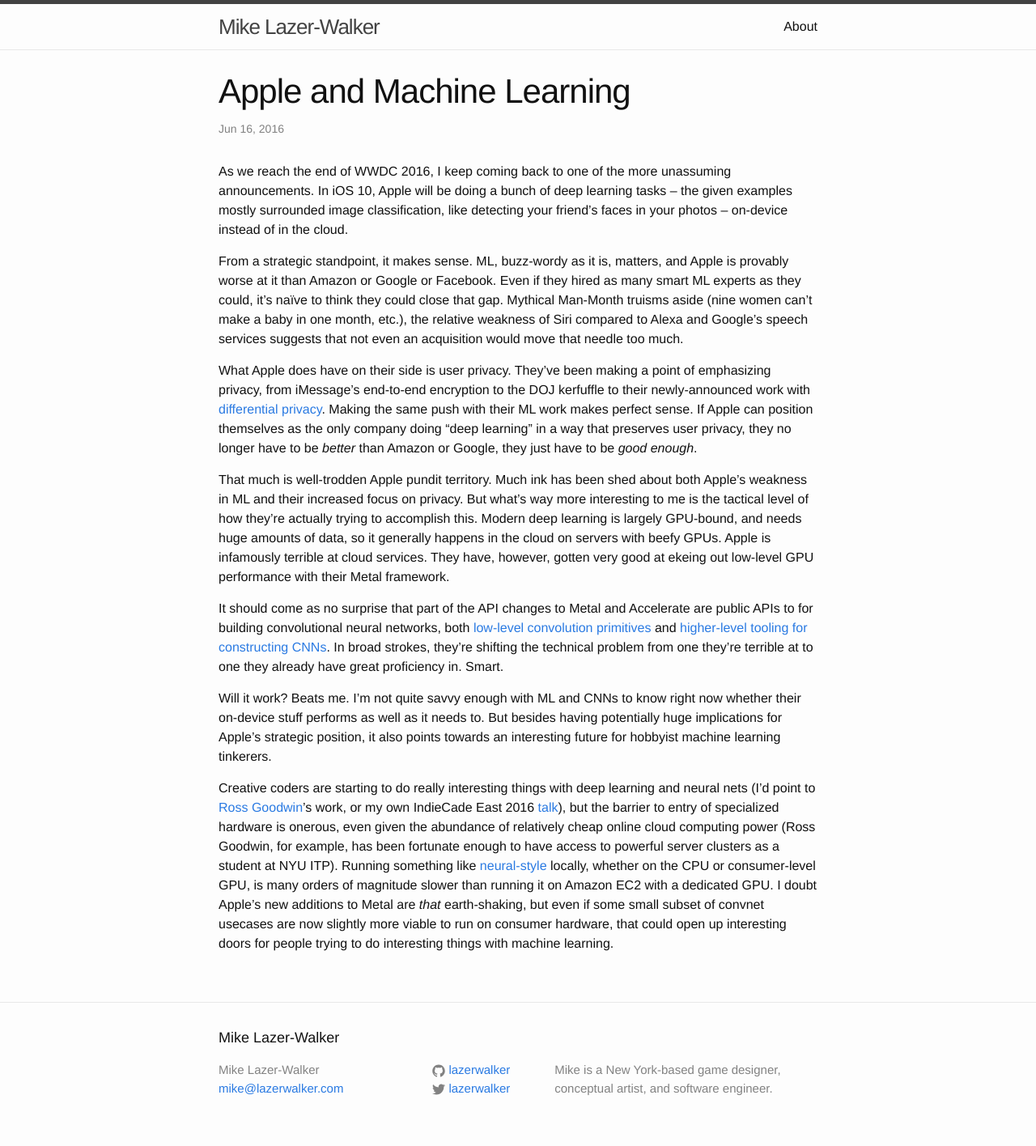
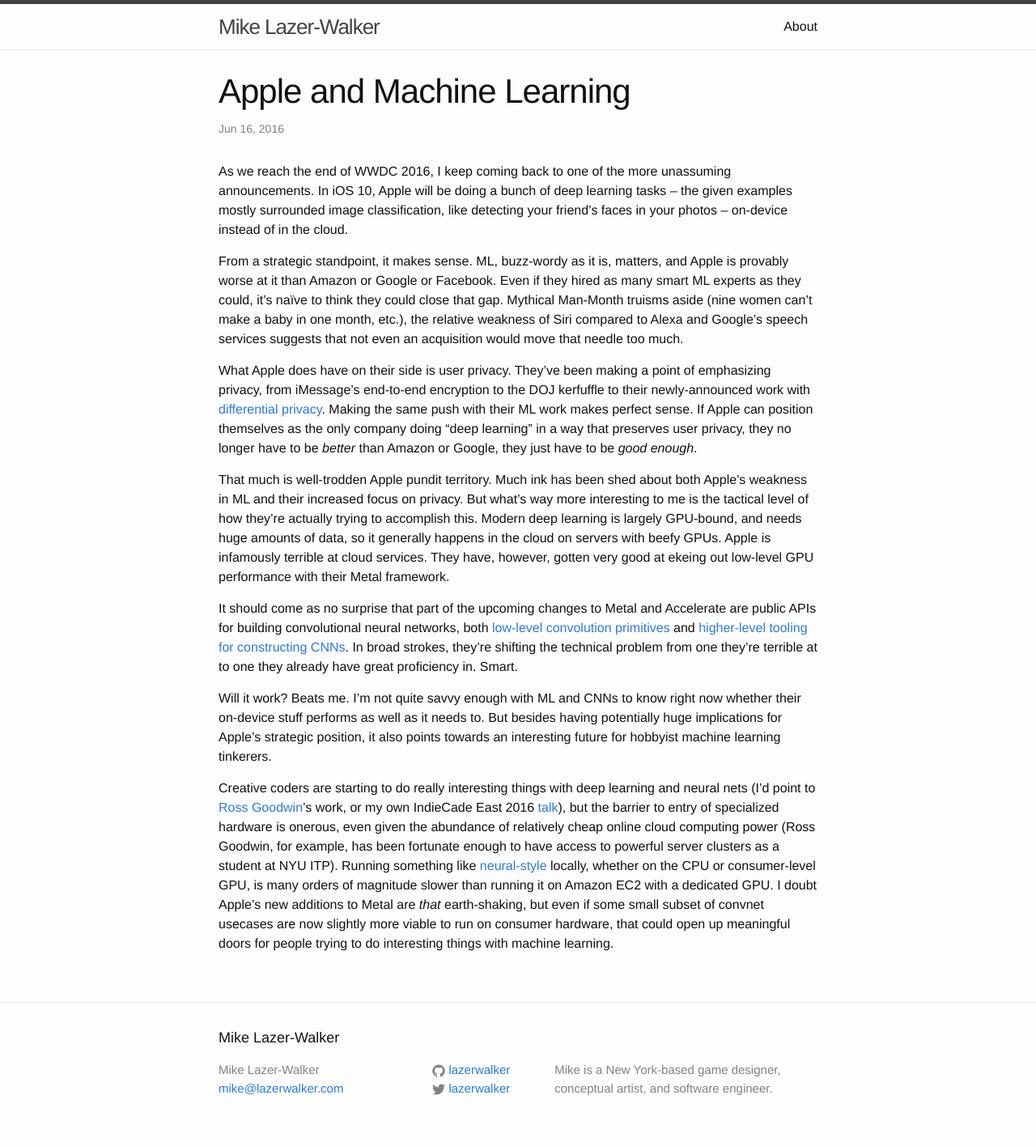
Before and after one commit to lazerwalker/blog, a Jekyll site: the page built from _posts/2016-06-16-apple-and-machine-learning.md, in a window 1280 px wide. Shown: the whole page at 81% size. Built offline with Jekyll 4.4.1, drawn with Linux system fonts in a browser that asks for light colours.

Commit message:
Accidentally a word

```diff
--- a/_posts/2016-06-16-apple-and-machine-learning.md
+++ b/_posts/2016-06-16-apple-and-machine-learning.md
@@ -14,8 +14,8 @@
 
 That much is well-trodden Apple pundit territory. Much ink has been shed about both Apple's weakness in ML and their increased focus on privacy. But what's way more interesting to me is the tactical level of how they're actually trying to accomplish this. Modern deep learning is largely GPU-bound, and needs huge amounts of data, so it generally happens in the cloud on servers with beefy GPUs. Apple is infamously terrible at cloud services. They have, however, gotten very good at ekeing out low-level GPU performance with their Metal framework.
 
-It should come as no surprise that part of the API changes to Metal and Accelerate are public APIs to for building convolutional neural networks, both [low-level convolution primitives](https://developer.apple.com/library/prerelease/content/samplecode/BasicNeuralNetworkSubroutines/Introduction/Intro.html#//apple_ref/doc/uid/TP40017299) and [higher-level tooling for constructing CNNs](https://developer.apple.com/reference/metalperformanceshaders). In broad strokes, they're shifting the technical problem from one they're terrible at to one they already have great proficiency in. Smart.
+It should come as no surprise that part of the upcoming changes to Metal and Accelerate are public APIs for building convolutional neural networks, both [low-level convolution primitives](https://developer.apple.com/library/prerelease/content/samplecode/BasicNeuralNetworkSubroutines/Introduction/Intro.html#//apple_ref/doc/uid/TP40017299) and [higher-level tooling for constructing CNNs](https://developer.apple.com/reference/metalperformanceshaders). In broad strokes, they're shifting the technical problem from one they're terrible at to one they already have great proficiency in. Smart.
 
 Will it work? Beats me. I'm not quite savvy enough with ML and CNNs to know right now whether their on-device stuff performs as well as it needs to. But besides having potentially huge implications for Apple's strategic position, it also points towards an interesting future for hobbyist machine learning tinkerers.
 
-Creative coders are starting to do really interesting things with deep learning and neural nets (I'd point to [Ross Goodwin](http://rossgoodwin.com)'s work, or my own IndieCade East 2016 [talk](https://www.youtube.com/watch?v=qEWIlEF-f3Y&feature=youtu.be&a)), but the barrier to entry of specialized hardware is onerous, even given the abundance of relatively cheap online cloud computing power (Ross Goodwin, for example, has been fortunate enough to have access to powerful server clusters as a student at NYU ITP). Running something like [neural-style](https://github.com/jcjohnson/neural-style) locally, whether on the CPU or consumer-level GPU, is many orders of magnitude slower than running it on Amazon EC2 with a dedicated GPU. I doubt Apple's new additions to Metal are *that* earth-shaking, but even if some small subset of convnet usecases are now slightly more viable to run on consumer hardware, that could open up interesting doors for people trying to do interesting things with machine learning.
+Creative coders are starting to do really interesting things with deep learning and neural nets (I'd point to [Ross Goodwin](http://rossgoodwin.com)'s work, or my own IndieCade East 2016 [talk](https://www.youtube.com/watch?v=qEWIlEF-f3Y&feature=youtu.be&a)), but the barrier to entry of specialized hardware is onerous, even given the abundance of relatively cheap online cloud computing power (Ross Goodwin, for example, has been fortunate enough to have access to powerful server clusters as a student at NYU ITP). Running something like [neural-style](https://github.com/jcjohnson/neural-style) locally, whether on the CPU or consumer-level GPU, is many orders of magnitude slower than running it on Amazon EC2 with a dedicated GPU. I doubt Apple's new additions to Metal are *that* earth-shaking, but even if some small subset of convnet usecases are now slightly more viable to run on consumer hardware, that could open up meaningful doors for people trying to do interesting things with machine learning.
```
